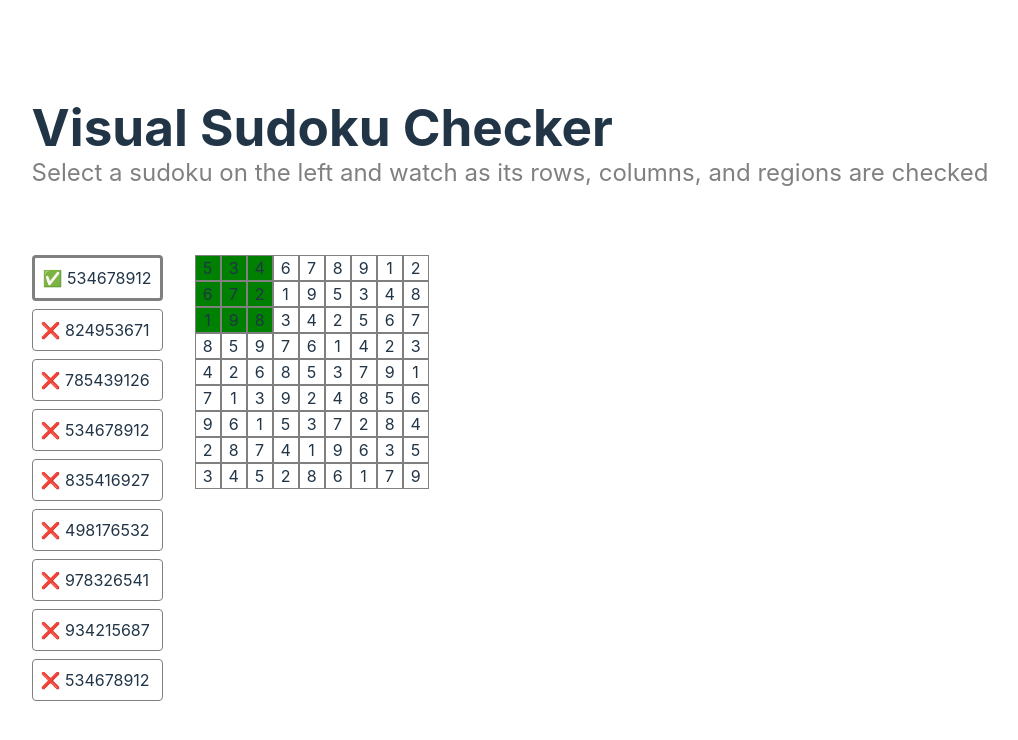
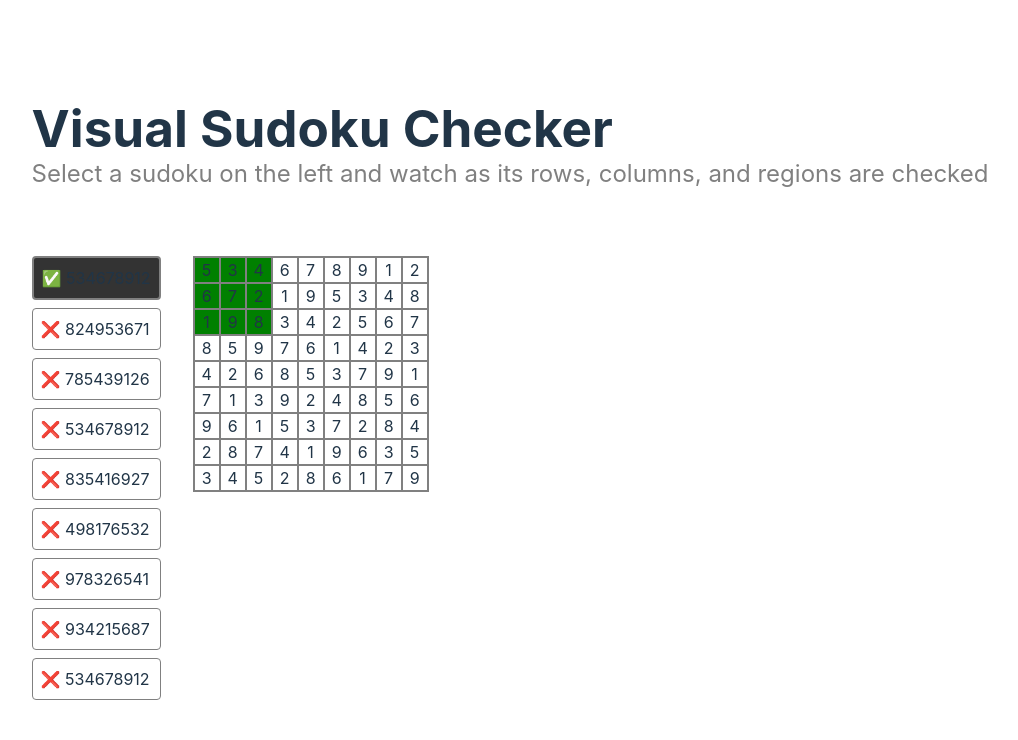
Before and after one commit to Cutaiar/sudoku-checker, a React (Vite) app: page / in a window 1280 px wide. Shown: the top 740 px of the page, without its empty margins (130-1148 px from the left). Built offline with nearby package versions, Linux system fonts and the light colour scheme.

Commit message:
Update borders and colors

```diff
--- a/src/App.tsx
+++ b/src/App.tsx
@@ -150,7 +150,7 @@ function App() {
             );
           })}
         </SudokuList>
-        <div>
+        <SudokuGrid>
           {sudoku.map((row, i) => (
             <Row key={i} $highlighted={rowHighlighted(i)} $error={hasError}>
               {row.map((cell, j) => (
@@ -164,13 +164,18 @@ function App() {
               ))}
             </Row>
           ))}
-        </div>
+        </SudokuGrid>
       </Visual>
     </Main>
   );
 }
 
 export default App;
+
+const SudokuGrid = styled.div`
+  border: 1px solid grey;
+  height: fit-content;
+`;
 
 const Visual = styled.div`
   display: flex;
@@ -195,7 +200,9 @@ const SudokuList = styled.ol`
 
 const SudokuListItem = styled.li<{ $valid: boolean; $selected?: boolean }>`
   --color: ${(props) => (props.$valid ? "green" : "red")};
-  --border: ${(props) => (props.$selected ? "3px" : "1px")};
+  --border: ${(props) => (props.$selected ? "2px" : "1px")};
+  --bg: ${(props) => (props.$selected ? "hsl(0, 0%, 20%)" : "transparent")};
+  background-color: var(--bg);
   border: var(--border) solid grey;
   border-radius: 4px;
   padding: 8px;
```
